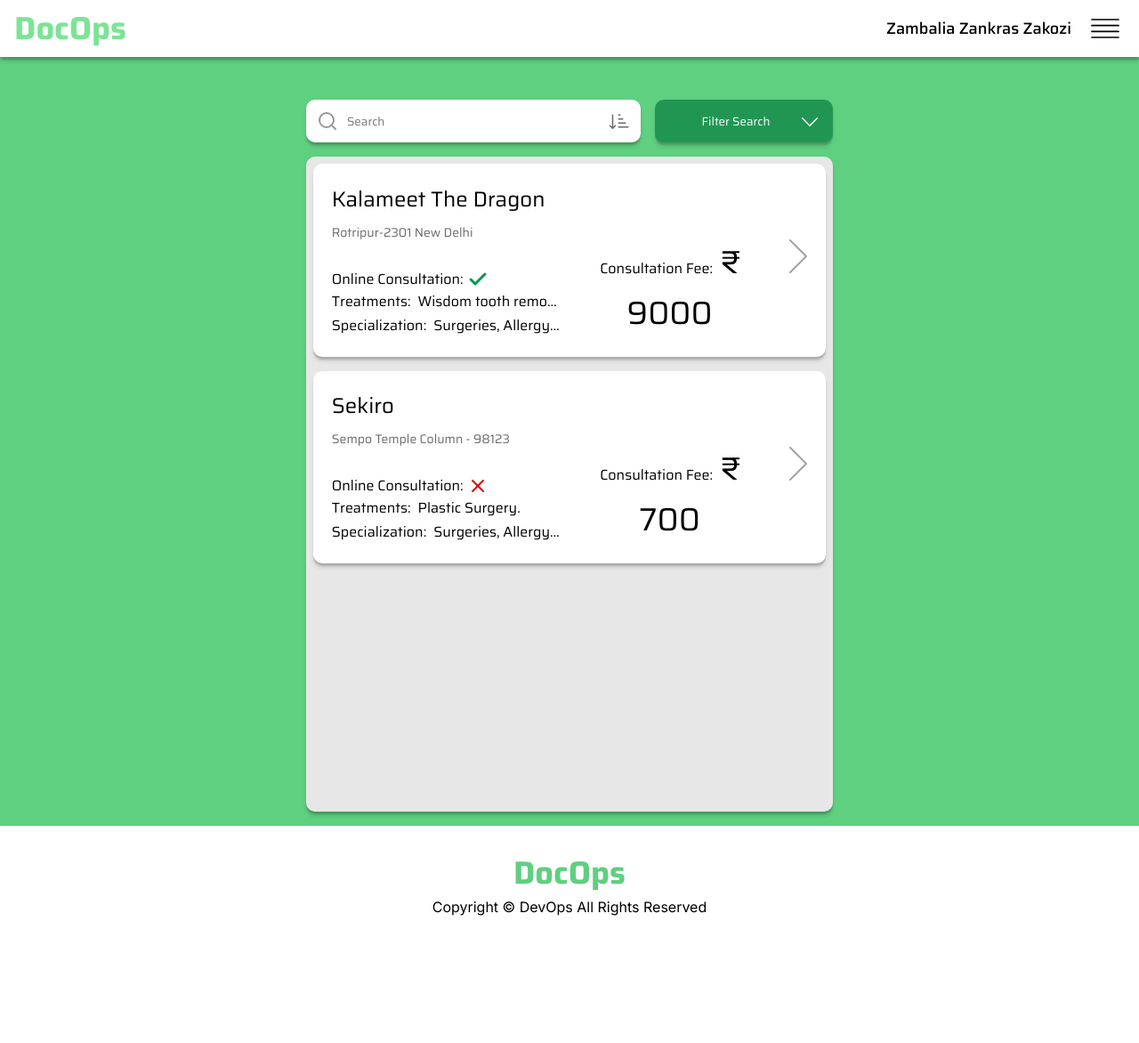
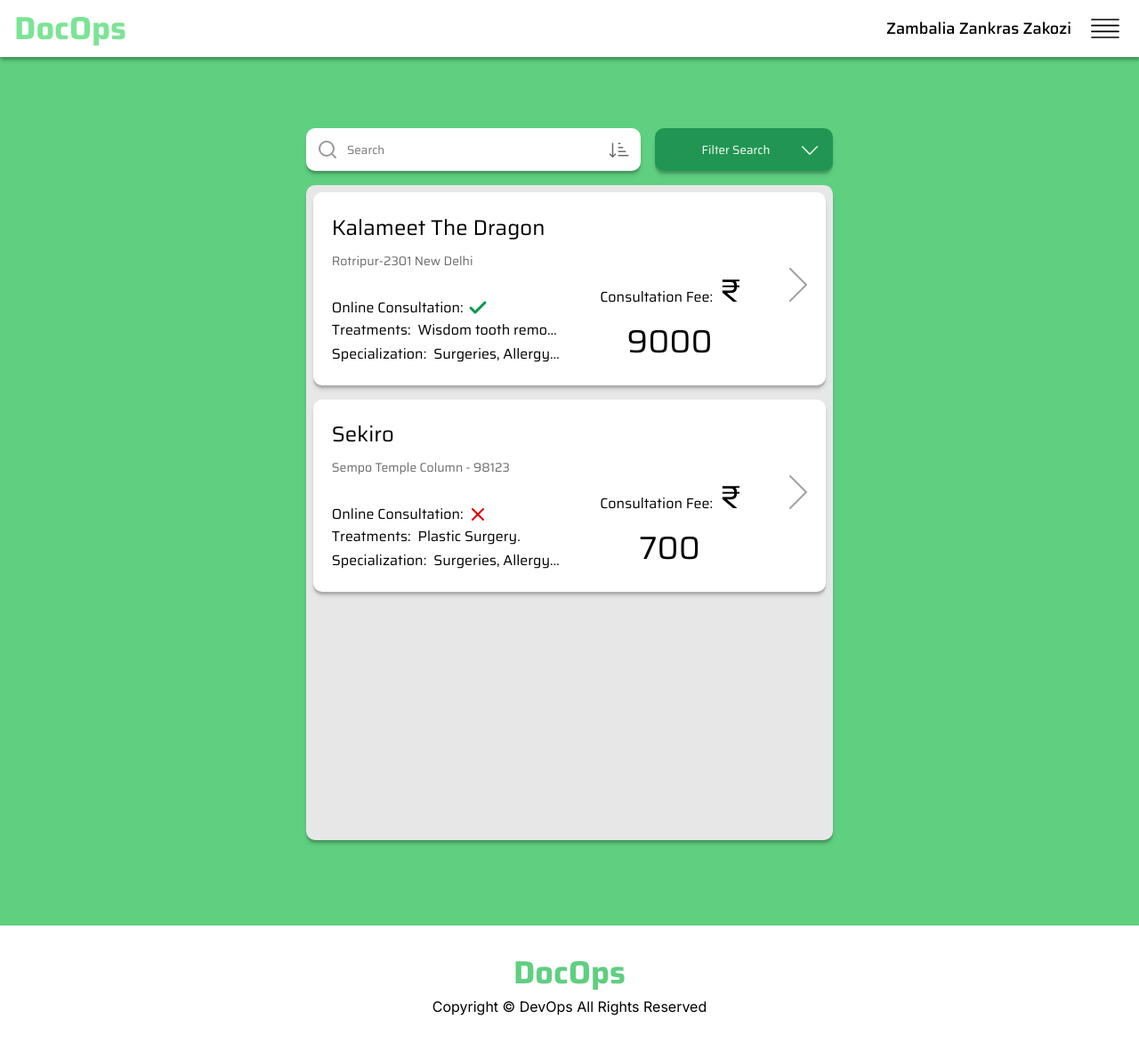
Before and after one commit to Hiperultimate/doc-ops, a React (Create React App) app in the folder client/: page / in a window 1280 px wide. Shown: the whole page at 89% size. Before the commit the page ends 1060 px from the top, so only its background shows below. Built offline with nearby package versions, Linux system fonts and the light colour scheme; a web font is replaced by a local one.

Commit message:
Added spacing in homepage and form page

```diff
--- a/client/src/pages/doctorForm/DoctorForm.jsx
+++ b/client/src/pages/doctorForm/DoctorForm.jsx
@@ -31,9 +31,10 @@ function DoctorForm() {
   };
 
   return (
+    <>
+        <Navbar isFixed={true} />
     <form onSubmit={handleFormSubmit}>
       <div className="doctor-form">
-        <Navbar isFixed={true} />
         <MainHeading titleName={"Account Settings"} />
         <MainContainer
           mainWrapperClass="main-container"
@@ -115,9 +116,10 @@ function DoctorForm() {
           ]}
         />
 
-        <Footer />
       </div>
     </form>
+        <Footer />
+    </>
   );
 }
 
--- a/client/src/pages/doctorForm/doctorForm.css
+++ b/client/src/pages/doctorForm/doctorForm.css
@@ -1,6 +1,8 @@
 .doctor-form {
   font-family: var(--font-saira);
   background-color: var(--green-secondary);
+  padding-top: 5em;
+  padding-bottom: 5em;
 }
 
 .doctor-form-submit {
--- a/client/src/pages/home/Home.jsx
+++ b/client/src/pages/home/Home.jsx
@@ -77,7 +77,7 @@ function Home() {
   return (
     <div className="home-page">
       <Navbar isFixed={true} />
-      <div style={{ paddingBottom: "3em" }} />
+      <div style={{ paddingBottom: "5em" }} />
       <Search
         searchStyle={{
           width: "45vw",
@@ -129,6 +129,7 @@ function Home() {
           />
         ))}
       />
+      <div style={{ paddingBottom: "5em" }} />
       <Footer />
     </div>
   );
```
